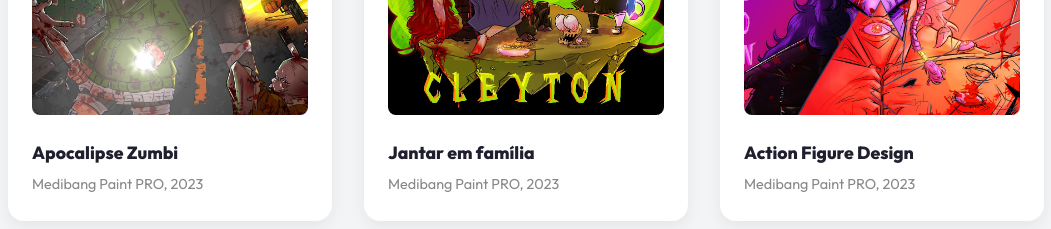
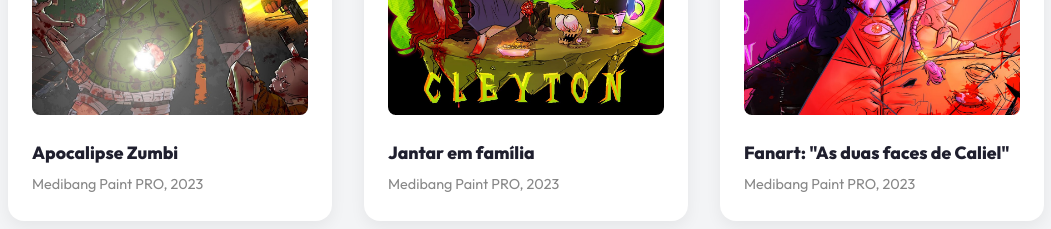
Before and after one commit to cleytonjesus07/ExercisesJS-CODIFICA, a plain HTML site: page index.html in a window 1280 px wide. Shown: the part 1820-2049 px from the top of the page, without its empty margins (114-1165 px from the left). Drawn offline with Linux system fonts and the light colour scheme.

Commit message:
change art name

```diff
--- a/index.html
+++ b/index.html
@@ -74,7 +74,7 @@
             </div>
             <div class="card">
                 <img src="./images/ilustration3.jpg" alt="Design" />
-                <h3>Action Figure Design</h3>
+                <h3>Fanart: "As duas faces de Caliel"</h3>
                 <span>Medibang Paint PRO, 2023</span>
             </div>
         </div>
```
